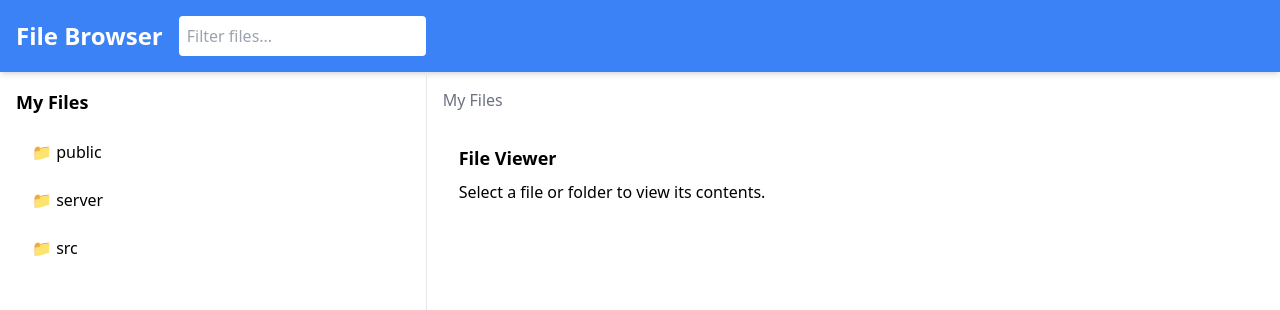
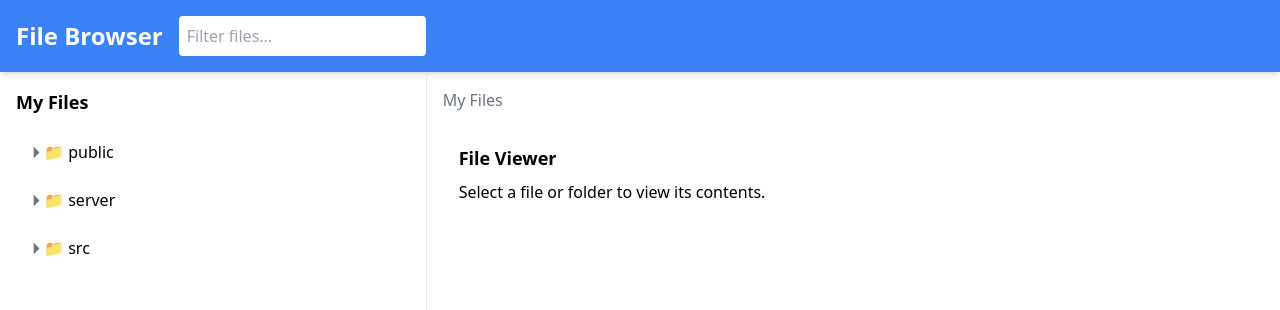
Before and after one commit to draganaaz/file-browser, a React (Create React App) app: page / in a window 1280 px wide. Shown: the top 310 px of the page. Built offline with nearby package versions, Linux system fonts and the light colour scheme; the HTML template or start-up script is replaced by a standard one.

Commit message:
feature: improving menu expanison by adding arrows

```diff
--- a/src/components/FileTreeView/FileTreeView.tsx
+++ b/src/components/FileTreeView/FileTreeView.tsx
@@ -135,21 +135,33 @@ const FileTreeView: React.FC<FileTreeViewProps> = ({ onSelect }) => {
             onMouseEnter={() => setHoveredNodeId(node.id)}
             onMouseLeave={() => setHoveredNodeId(null)}
             onClick={() => {
-              if (isFolder) {
-                handleToggle(node.id);
-              }
               onSelect(node, newPath);
             }}
           >
+            <div className="flex items-center">
+              {isFolder && (
+                <button
+                  onClick={(e) => {
+                    e.stopPropagation();
+                    handleToggle(node.id);
+                  }}
+                  className="mr-1 text-gray-500 hover:text-gray-700 focus:outline-none"
+                  data-testid={`toggle-button-${node.id}`}
+                  aria-label={isExpanded ? 'Collapse folder' : 'Expand folder'}
+                >
+                  {isExpanded ? '⏷' : '⏵'}
+                </button>
+              )}
               {/* Renaming node */}
               {isRenaming && selectedNode?.id === node.id ? (
                 renderRenameInputField(node)
               ) : (
                 // Displaying regular node
-              <span data-testid={`folder-name-${node.id}`}>
+                <span className="flex-1" data-testid={`folder-name-${node.id}`}>
                   {isFolder ? (isExpanded ? '📂' : '📁') : '📄'} {node.name}
                 </span>
               )}
+            </div>
             {isHovered && (
               <div className="flex items-center gap-2">
                 {isFolder && (
@@ -165,9 +177,7 @@ const FileTreeView: React.FC<FileTreeViewProps> = ({ onSelect }) => {
                   </button>
                 )}
                 <button
-                  onClick={() => {
-                    setIsRenaming(true);
-                  }}
+                  onClick={() => setIsRenaming(true)}
                   className="text-blue-500 hover:underline"
                   data-testid="rename-button"
                 >
```
Also changed, not shown: 1 other file (tests, documents, lock files or other folders). Lines whose indentation alone changed are shown as unchanged.
